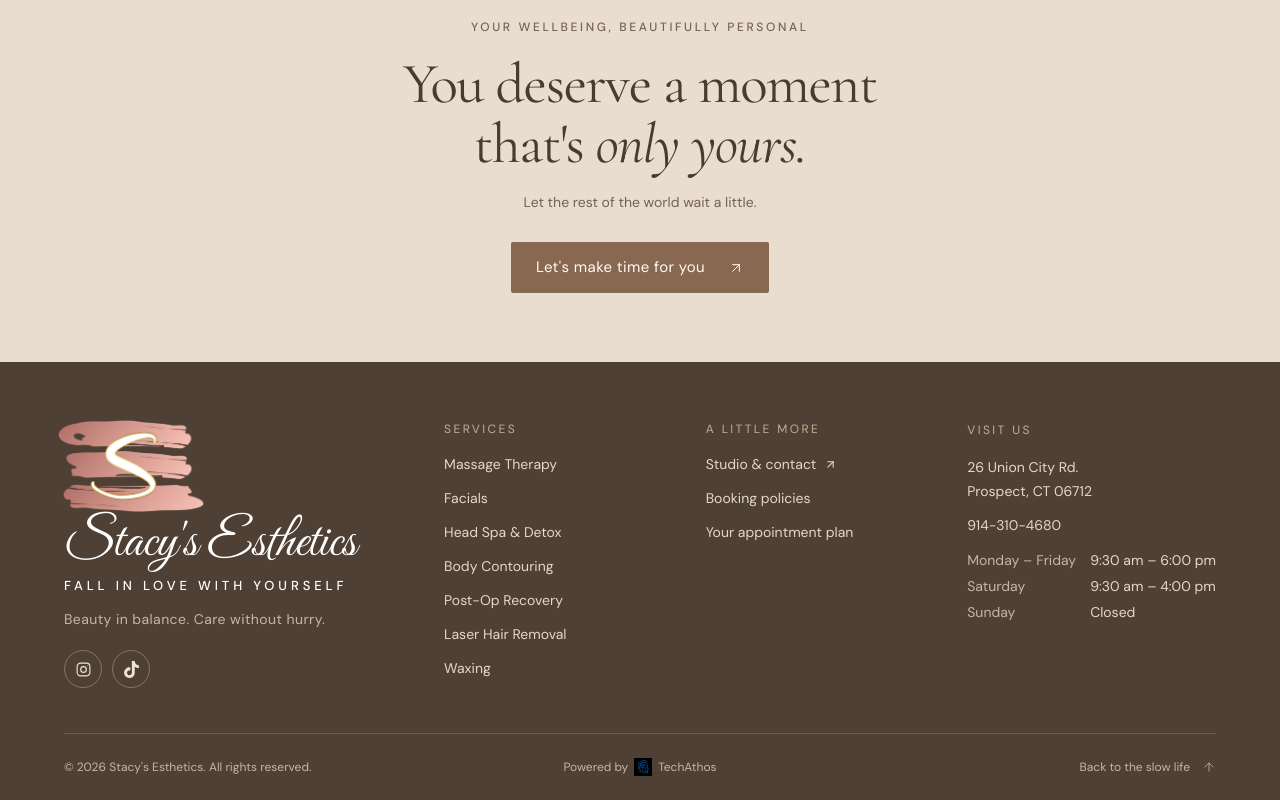
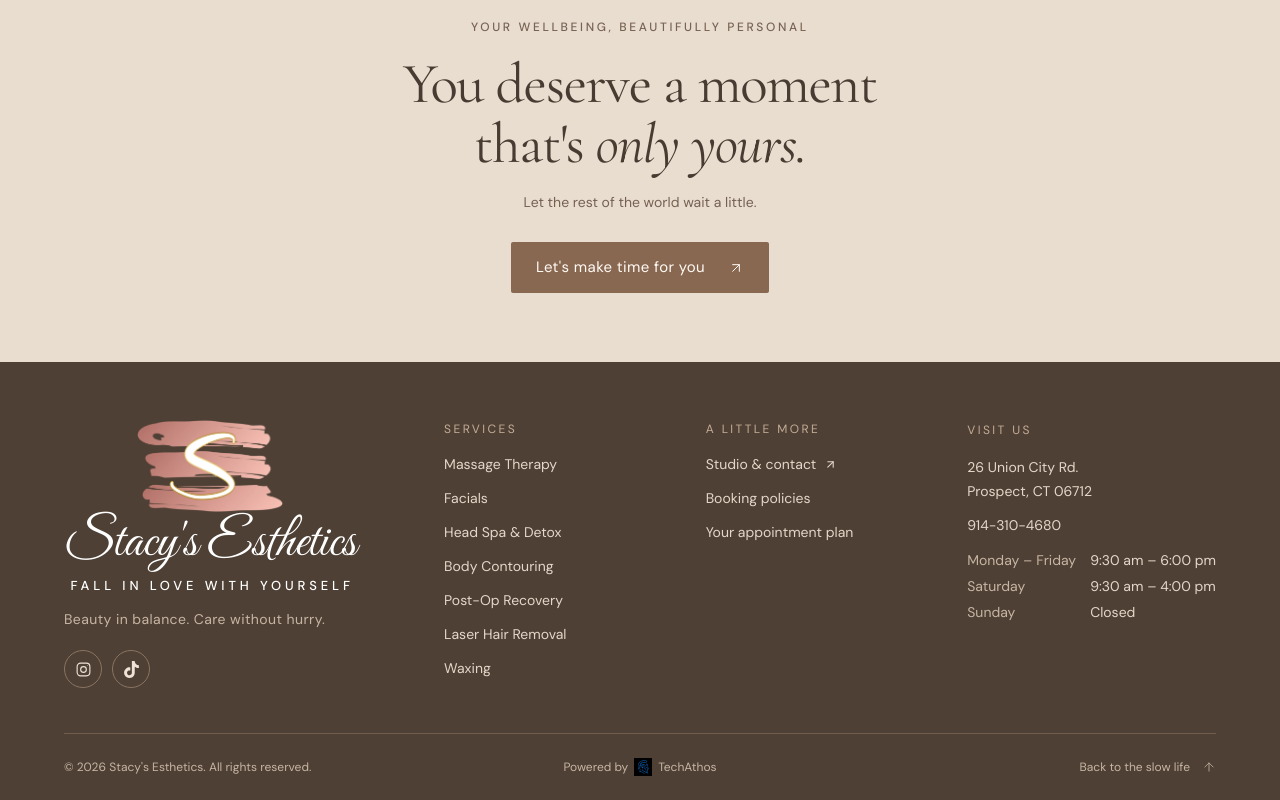
Before and after one commit to dennism321/stacys, a React (Vite) app: page / in a window 1280 px wide. Shown: the part 4497-5297 px from the top of the page. Built offline with nearby package versions, Linux system fonts and the light colour scheme.

Commit message:
Center the footer logo mark over the studio name
Co-Authored-By: Claude Opus 5.5 <noreply@anthropic.com>

```diff
--- a/src/index.css
+++ b/src/index.css
@@ -72,8 +72,9 @@ svg { flex-shrink: 0; }
 .brand-mark { display: block; width: 128px; height: auto; transition: transform 500ms cubic-bezier(0.22, 1, 0.36, 1); }
 .brand-name { margin-top: 2px; font-family: 'Great Vibes', cursive; font-size: 30px; font-weight: 400; line-height: 1.1; white-space: nowrap; }
 .brand-tagline { margin-top: 5px; margin-right: -0.3em; font-size: 8px; font-weight: 450; letter-spacing: 0.3em; line-height: 1.2; text-transform: uppercase; white-space: nowrap; color: #000000; }
-.brand-logo-footer { align-items: flex-start; }
-.brand-logo-footer .brand-mark { width: 146px; margin-left: -6px; }
+/* The mark and tagline center on the name; the whole lockup stays left-aligned in the footer. */
+.brand-logo-footer { display: inline-flex; align-items: center; }
+.brand-logo-footer .brand-mark { width: 146px; }
 .brand-logo-footer .brand-name { font-size: 53px; color: #ffffff; }
 .brand-logo-footer .brand-tagline { font-size: 13px; color: #ffffff; }
 .desktop-nav a { position: relative; padding: 12px 0; font-size: 15px; letter-spacing: 0.015em; }
```
